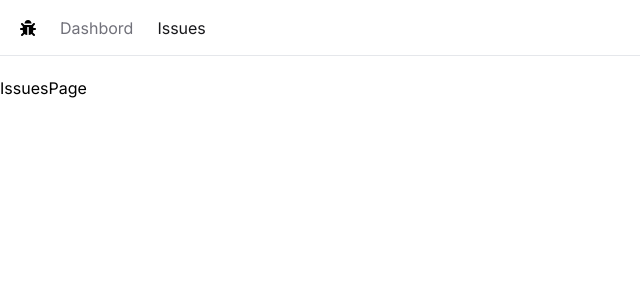
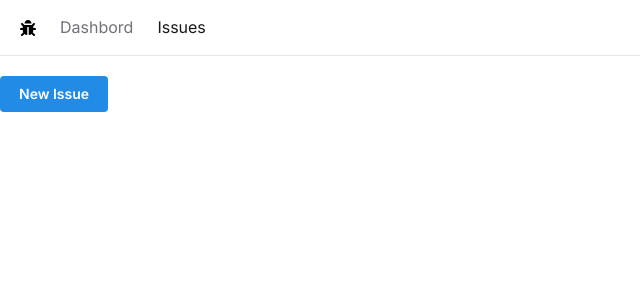
Before and after one commit to lidiya-fiker/issue-tracker, a Next.js app: page /issues in a window 1280 px wide. Shown: the top 300 px of the page, without its empty margins (0-640 px from the left). Built offline with nearby package versions, Linux system fonts and the light colour scheme.

Commit message:
set up mantine ui

```diff
--- a/app/issues/page.tsx
+++ b/app/issues/page.tsx
@@ -1,7 +1,12 @@
 import React from "react";
+import { Button } from "@mantine/core";
 
 const IssuesPage = () => {
-  return <div>IssuesPage</div>;
+  return (
+    <div>
+      <Button>New Issue</Button>
+    </div>
+  );
 };
 
 export default IssuesPage;
--- a/app/layout.tsx
+++ b/app/layout.tsx
@@ -1,7 +1,13 @@
 import "./globals.css";
 import type { Metadata } from "next";
+import "@mantine/core/styles.css";
 import { Inter } from "next/font/google";
 import NavBar from "./NavBar";
+import {
+  ColorSchemeScript,
+  mantineHtmlProps,
+  MantineProvider,
+} from "@mantine/core";
 
 const inter = Inter({ subsets: ["latin"] });
 
@@ -16,10 +22,15 @@ export default function RootLayout({
   children: React.ReactNode;
 }) {
   return (
-    <html lang="en">
+    <html lang="en" {...mantineHtmlProps}>
+      <head>
+        <ColorSchemeScript />
+      </head>
       <body className={inter.className}>
-        <NavBar />
-        <main> {children}</main>
+        <MantineProvider>
+          <NavBar />
+          <main> {children}</main>
+        </MantineProvider>
       </body>
     </html>
   );
```
